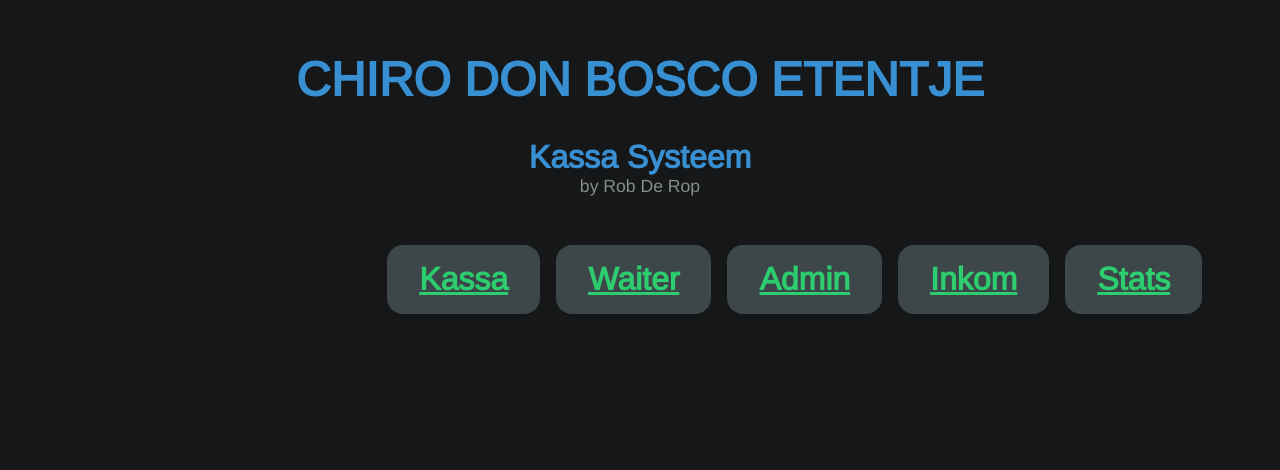
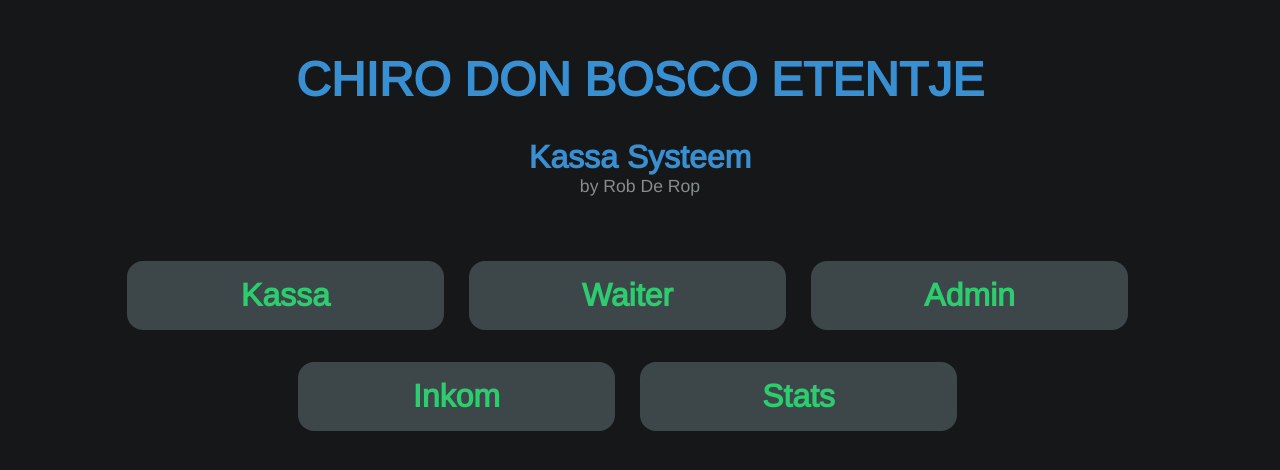
Before and after one commit to JasperVandeSteen/changesKassasysteem, a plain HTML site: page index.html in a window 1280 px wide. Shown: the part 116-586 px from the top of the page. Drawn offline with nearby package versions, Linux system fonts and the light colour scheme.

Commit message:
algemene clean-up + betere flexbox op index

```diff
--- a/styles/styles.css
+++ b/styles/styles.css
@@ -25,14 +25,9 @@ body {
     }
 }
 
-html,
-body {
-    max-width: 100%;
-}
-
 .HeadIntro {
     text-align: center;
-    padding-top: 4em;
+    padding-top: 1em;
 }
 
 .HeadIntro h1 {
@@ -46,16 +41,16 @@ body {
 }
 
 .MainNav {
-    padding-top: 1em;
+    margin: 1em 0;
     display: flex;
     flex-direction: column;
-    width: 40%;
-    margin-left: 20%;
+    align-items: center;
 }
 
 .MainNav a {
+    text-decoration: none;
     text-align: center;
-    width: 100%;
+    width: 60%;
     font-size: 2em;
     margin-top: 1em;
 }
@@ -77,12 +72,10 @@ button,
 .btn {
     background-color: #3D4749;
     border: #3D4749;
-    padding-top: 0.5em;
-    padding-bottom: 0.5em;
-    padding-left: 1em;
-    padding-right: 1em;
-    margin-right: 0.5em;
-    margin-right: 0.5em;
+
+    padding: 0.5em 1em;
+
+    /* margin-right: 0.5em; */
     border-radius: 0.5em;
     color: #2Dcd6f;
     font-weight: bold;
@@ -254,18 +247,7 @@ b {
 
 @media (min-width: 600px) {
     .HeadIntro {
-        text-align: center;
         padding-top: 8em;
-    }
-
-    .HeadIntro h1 {
-        font-size: 3em;
-    }
-
-    .HeadIntro h2 {
-        font-size: 2em;
-        padding: 0;
-        margin: 0;
     }
 
     .HeadIntro p {
@@ -278,14 +260,14 @@ b {
         padding-top: 1em;
         display: flex;
         flex-direction: row;
-        padding-left: 0%;
-        margin-left: 30%;
-        max-width: 50%;
+        flex-wrap: wrap;
+        justify-content: center;
     }
 
     .MainNav a {
         text-align: center;
-        width: 33.33%;
+        width: 20%;
+        margin-right: 2%;
         font-size: 2em;
     }
 }
```
Also changed, not shown: Admin.html (+4 -1 lines), Inkom.html (+4 -1 lines), Kassa.html (+5 -2 lines), Stat.html (+4 -1 lines), Waiter.html (+5 -3 lines), 1 other file.
